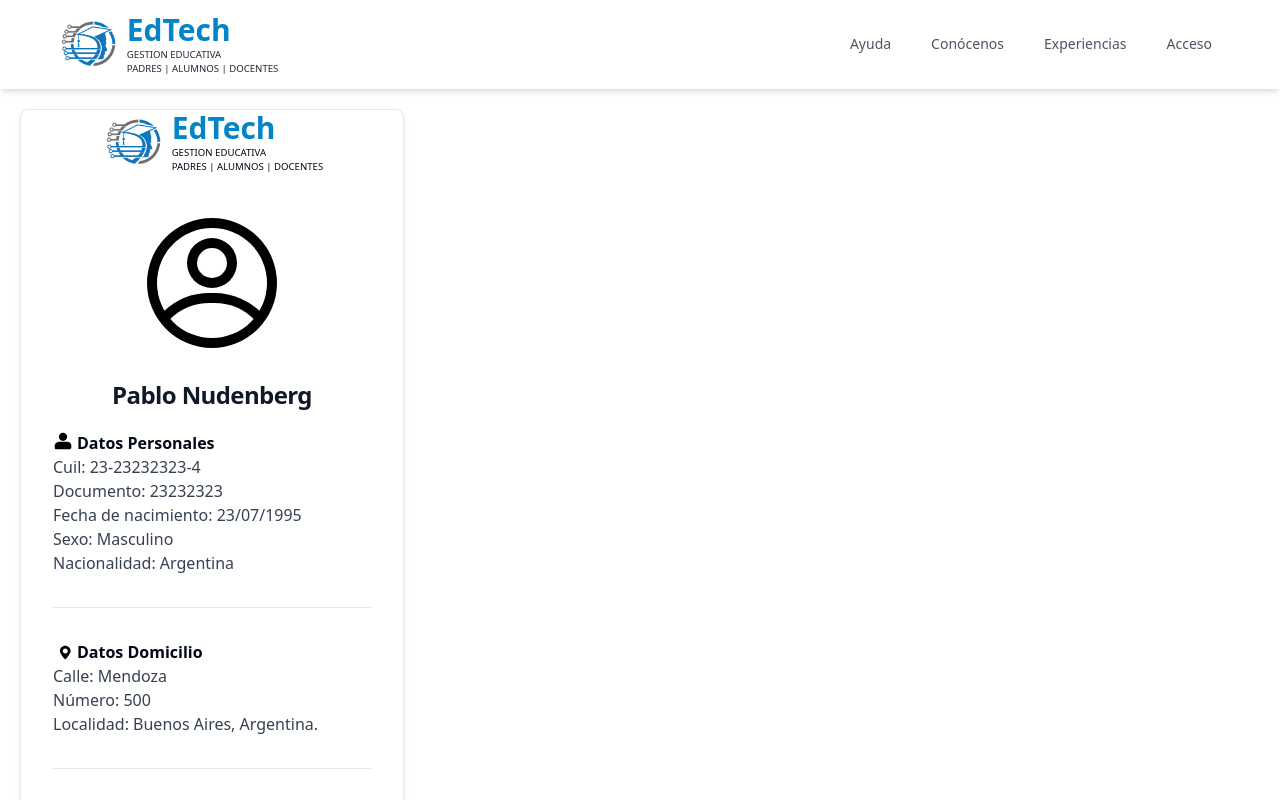
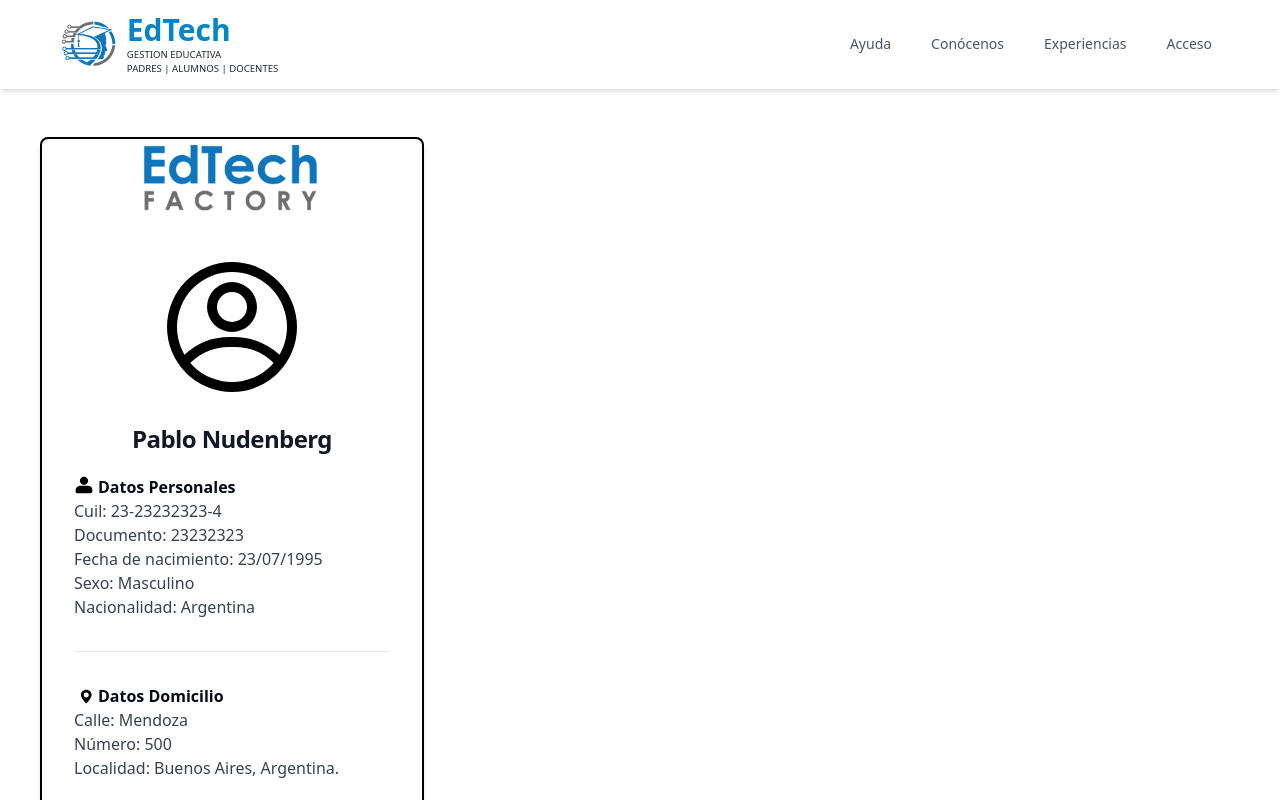
Before and after one commit to SoukouJohn9688/s14-19-t-java, a React (Vite) app in the folder Client/react-nocountri-project/: page /home in a window 1280 px wide. Shown: the top 800 px of the page. Built offline with nearby package versions, Linux system fonts and the light colour scheme.

Commit message:
correción Card Profile

```diff
--- a/Client/react-nocountri-project/package.json
+++ b/Client/react-nocountri-project/package.json
@@ -21,6 +21,7 @@
     "clsx": "^2.1.0",
     "date-fns": "^3.6.0",
     "flowbite-react": "^0.8.0",
+    "fullcalendar": "^6.1.11",
     "lucide-react": "^0.364.0",
     "radix-ui": "^1.0.1",
     "react": "^18.2.0",
--- a/Client/react-nocountri-project/src/components/CardProfile/CardProfile.jsx
+++ b/Client/react-nocountri-project/src/components/CardProfile/CardProfile.jsx
@@ -1,6 +1,6 @@
 import React from "react";
 import { Button, Card } from "flowbite-react";
-import Logo from "../../assets/Logo.png";
+import Logo from "../../assets/Logo-Card.png";
 import Telephone from "../../assets/telephone.svg";
 import Ubicacion from "../../assets/ubicacion.svg";
 import ProfileIcon from "../../assets/profile-icon.svg";
@@ -22,29 +22,19 @@ const CardProfile = () => {
   return (
     <>
       {profiles.slice(0, 1).map((profile) => (
-        <Card className="max-w-sm mt-5 ml-5" key={profile.email}>
+        <Card
+          className="max-w-sm mt-12 ml-10 border-2 border-black"
+          key={profile.email}
+        >
           <div className="relative flex items-center justify-center">
             <div className="flex flex-shrink-0 items-center">
-              <img src={Logo} alt="Logo" className="h-14 w-auto mr-2" />
-              <div className="ml-auto">
-                <span className="text-sky-600 text-3xl font-bold block">
-                  EdTech
-                </span>
-                <span className="text-[0.6rem] block">GESTION EDUCATIVA</span>
-                <span className="text-[0.6rem] block">
-                  PADRES | ALUMNOS | DOCENTES
-                </span>
-              </div>
+              <img src={Logo} alt="Logo" className="h-20 w-auto mr-2" />
             </div>
           </div>
 
           <div className="px-8 py-3">
             <div className="flex justify-center items-center mb-4">
-              <img
-                src={fotoUser}
-                alt="img"
-                className="h-40"
-              />{" "}
+              <img src={fotoUser} alt="img" className="h-40" />{" "}
             </div>
             <h5 className="text-2xl font-bold tracking-tight text-gray-900 text-center pb-5">
               {" "}
```
Also changed, not shown: Client/react-nocountri-project/src/assets/Logo-Card.png (added), Client/react-nocountri-project/src/components/ui/BigCalendar.jsx (deleted), 1 other file (tests, documents, lock files or other folders).
